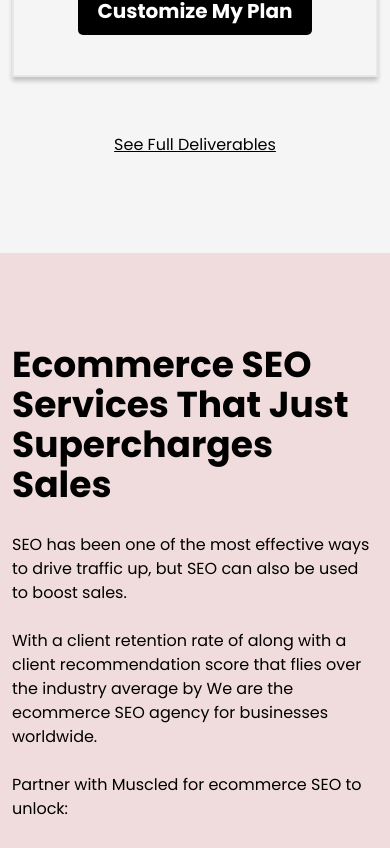
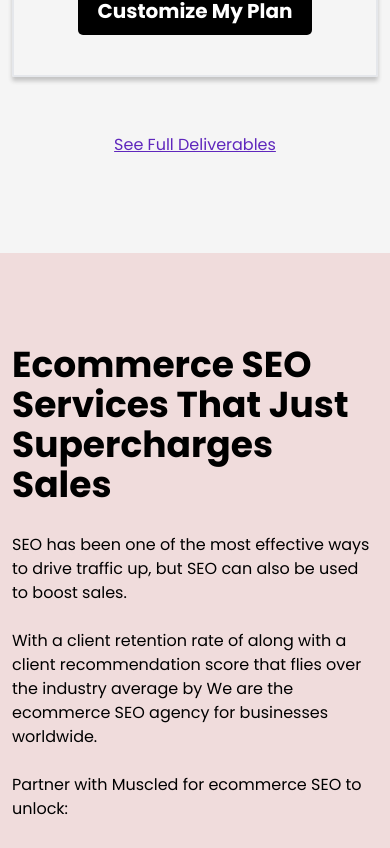
Before and after one commit to BritnessDev/Muscled-Landing-Page, a Next.js app: page /views/ecommerce-seo-services in a window 390 px wide. Shown: the part 4993-5841 px from the top of the page. Built offline with nearby package versions, Linux system fonts and the light colour scheme.

Commit message:
update_4

```diff
--- a/pages/views/ecommerce-seo-services.tsx
+++ b/pages/views/ecommerce-seo-services.tsx
@@ -351,7 +351,7 @@ return (<div>
             </Card>
         </div>
 
-        <p className="underline text-center mt-14 mb-24 cursor-pointer">
+        <p className="underline text-center mt-14 mb-24 cursor-pointer text-[#5F27BD]">
             See Full Deliverables
         </p>
     </Section>
@@ -457,7 +457,7 @@ return (<div>
         <p className="Poppins text-xl font-thin w-9/12 mt-10 text-center">
             Learn more about what our ecommerce SEO services include by exploring our four ecommerce SEO packages, which
             we can customize to your business. All our ecommerce SEO experts are familiar<br/> with using and optimizing
-            platforms like Shopify, WordPress, BigCommerce, and more for <br/>ecommerce SEO.
+            platforms like <span className='font-bold'>Shopify, WordPress, BigCommerce,</span> and more for <br/>ecommerce SEO.
         </p>
         <div className="w-11/12 mt-10">
             <Table className="table-fixed">
@@ -942,7 +942,7 @@ return (<div>
                             </div>
                         </div>
                         <Button bgColor="bg-black" textColor="text-white" className="mt-14">
-                            <span className="text-sm md:col-span-1 flex flex-row items-center">
+                            <span className="px-1 text-sm md:col-span-1 flex flex-row items-center">
                                 Learn More
                                 <i className="text-sm">
                                     <svg xmlns="http://www.w3.org/2000/svg" fill="none" viewBox="0 0 24 24"
@@ -2579,7 +2579,8 @@ return (<div>
                 </div>
             </div>
             <div className="w-1/3">
-                <div className="order-1 col-span-1 lg:order-2 lg:col-span-2 lg:ml-auto md:w-full lg:max-w-[400px]">
+                <div className="order-1 col-span-1 lg:order-2 lg:col-span-2 lg:ml-auto md:w-full lg:max-w-[400px] px-5 border-solid border-2 border-[#F2F2F2
+]">
                     <div className="bg-[#F2F2F2] text-white rounded-md p-4 flex justify-between items-center">
                         <h2 className="flex items-center text-xl gap-2">
                             <FaListAlt size={20} />
```
